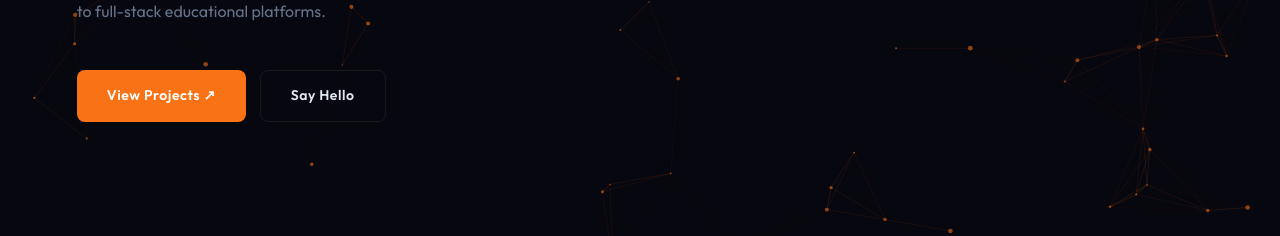
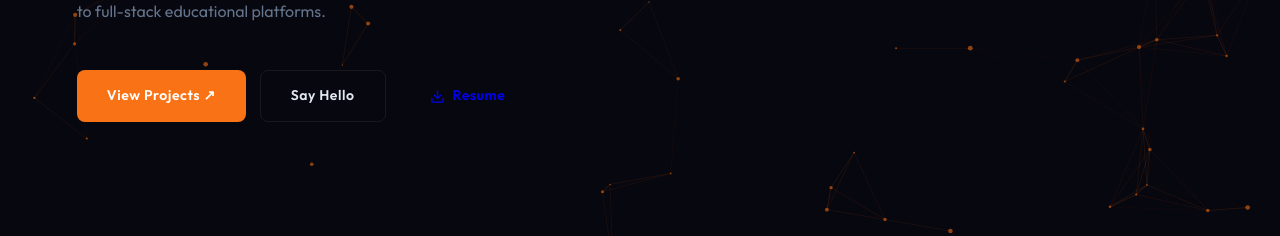
Before and after one commit to bihari-bhau/shubham-portfolio, a React (Vite) app: page / in a window 1280 px wide. Shown: the part 534-770 px from the top of the page. Built offline with nearby package versions, Linux system fonts and the light colour scheme.

Commit message:
✍️added Hero, Contact and Resume Button

```diff
--- a/src/components/Contact.jsx
+++ b/src/components/Contact.jsx
@@ -4,7 +4,8 @@
   { href: `mailto:${PERSONAL.email}`, icon: '✉', cls: '', label: 'Email', val: PERSONAL.email },
   { href: PERSONAL.linkedin, icon: 'in', cls: 'alt', label: 'LinkedIn', val: 'linkedin.com/in/biharibhau', blank: true },
   { href: PERSONAL.github, icon: '⌥', cls: '', label: 'GitHub', val: 'github.com/bihari-bhau', blank: true },
-  { href: '#', icon: '📍', cls: 'alt', label: 'Location', val: PERSONAL.location },
+  { href: PERSONAL.resumeUrl, icon: '↓', cls: 'alt', label: 'Resume', val: 'View & Download on Google Drive', blank: true },
+  { href: '#', icon: '📍', cls: '', label: 'Location', val: PERSONAL.location },
 ]
 
 export default function Contact() {
--- a/src/components/Hero.jsx
+++ b/src/components/Hero.jsx
@@ -165,6 +165,20 @@
           <div className="hero-btns">
             <a href="#projects" className="btn btn-primary">View Projects ↗</a>
             <a href={`mailto:${PERSONAL.email}`} className="btn btn-ghost">Say Hello</a>
+            <a
+              href={PERSONAL.resumeUrl}
+              target="_blank"
+              rel="noreferrer"
+              className="btn btn-resume"
+              title="Opens in Google Drive"
+            >
+              <svg width="15" height="15" viewBox="0 0 24 24" fill="none" stroke="currentColor" strokeWidth="2.2" strokeLinecap="round" strokeLinejoin="round">
+                <path d="M21 15v4a2 2 0 0 1-2 2H5a2 2 0 0 1-2-2v-4"/>
+                <polyline points="7 10 12 15 17 10"/>
+                <line x1="12" y1="15" x2="12" y2="3"/>
+              </svg>
+              Resume
+            </a>
           </div>
         </div>
         <Cube3D />
```
